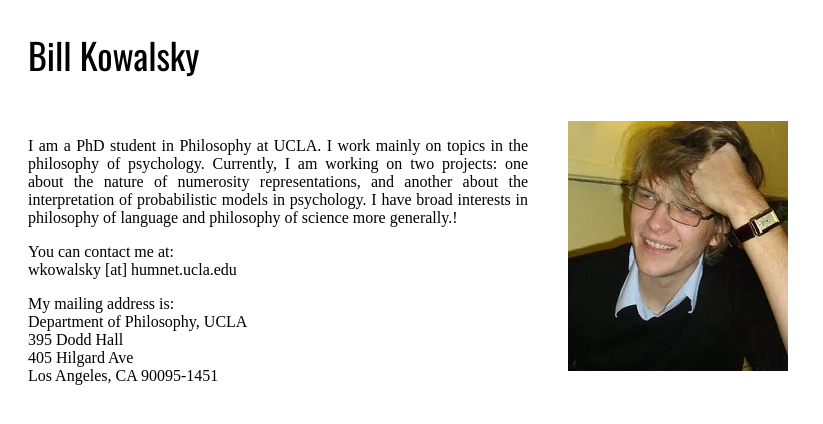
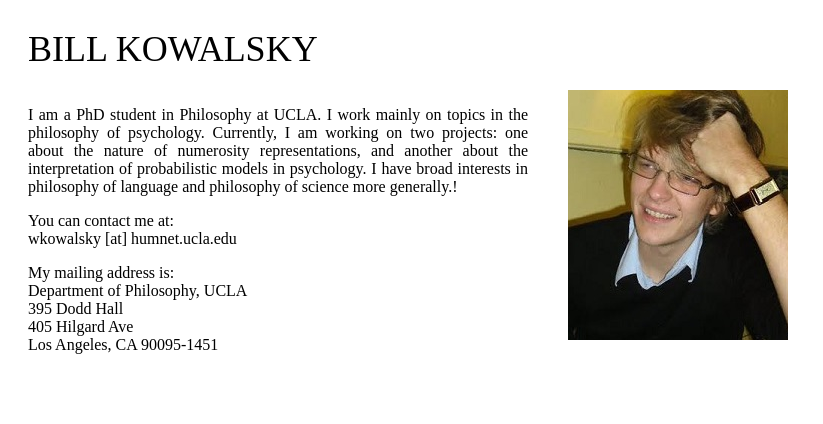
Before and after one commit to wkowalsky/wkowalsky.github.io, a plain HTML site: page index.html in a window 1280 px wide. Shown: the whole page, without its empty margins (0-823 px from the left). Drawn offline with nearby package versions, Linux system fonts and the light colour scheme.

Commit message:
Update style.css

```diff
--- a/style.css
+++ b/style.css
@@ -14,11 +14,11 @@
     padding-bottom:10px;
 }
 #banner {
+    text-transform:uppercase;
     font-size:36px;
     padding-left:20px;
     padding-top:20px;
-    font-family:'Oswald';
-    padding-bottom:20px;
+    font-family: 'Sorts Mill Goudy', serif;
 }
 
 #content-left {
```
